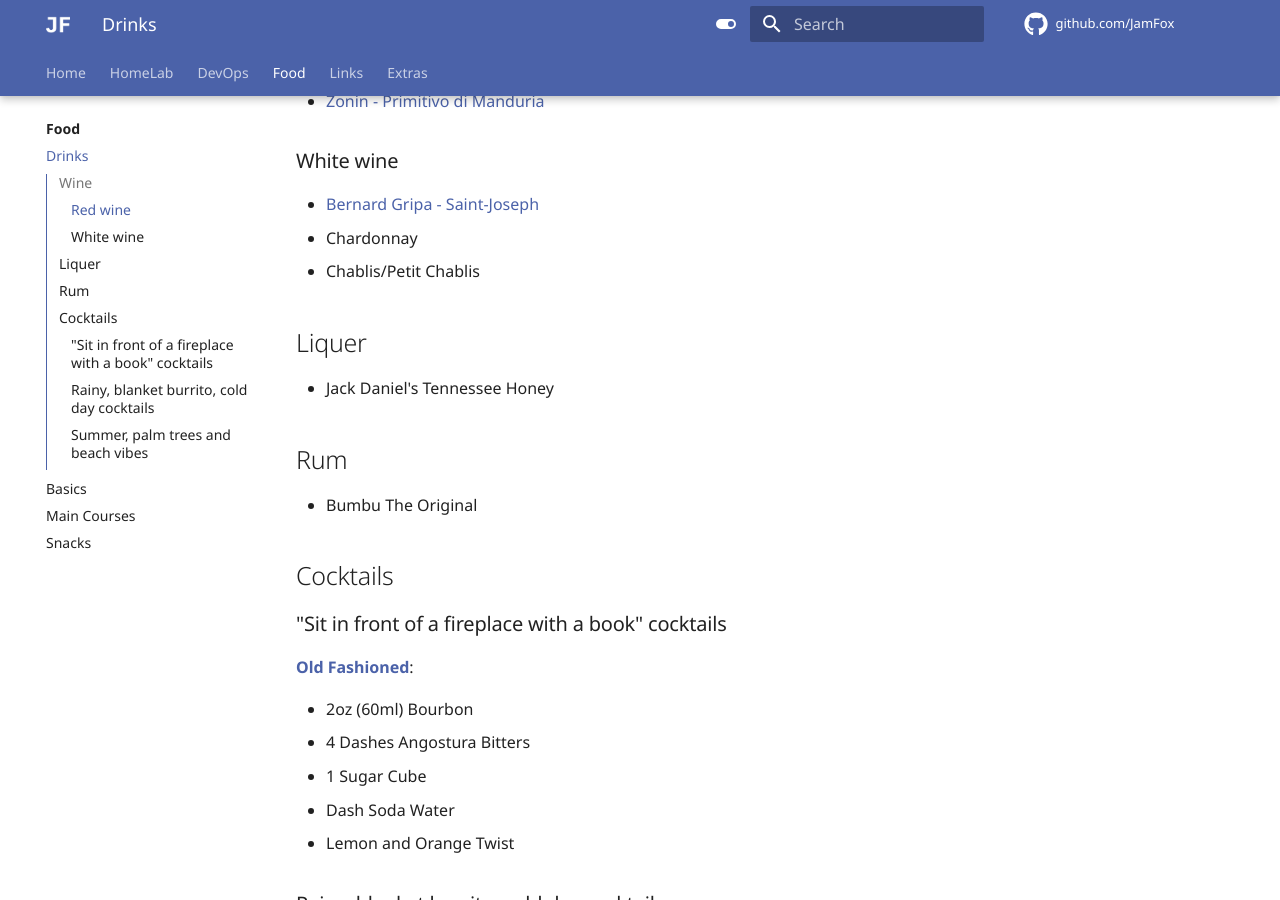
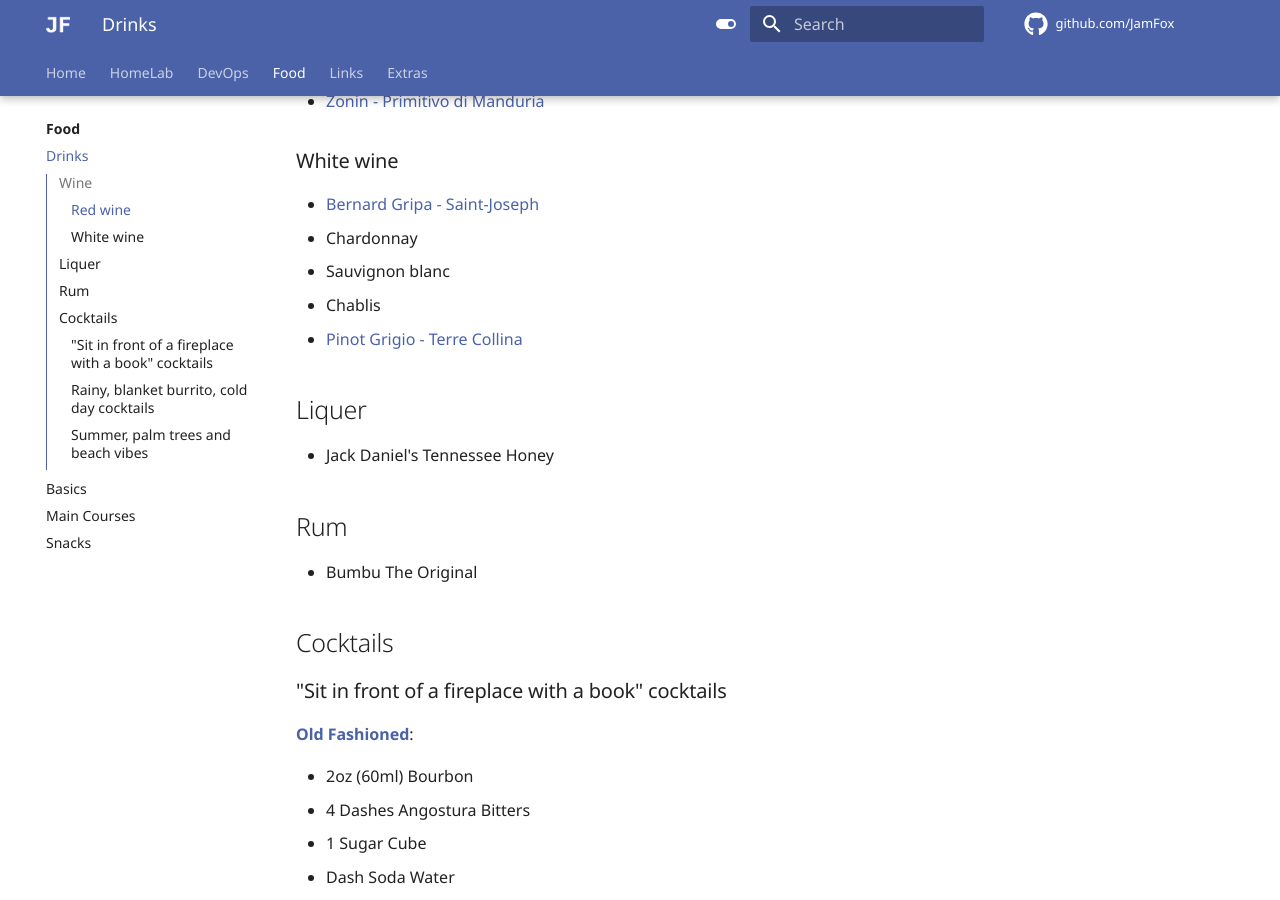
Before and after one commit to JamFox/docs.jamfox.dev, an MkDocs documentation site: the page built from docs/content/food/drinks.md, in a window 1280 px wide and 900 px high, scrolled down 436 px. Built offline with MkDocs 1.6.1 and Material for MkDocs 9.7.7, drawn with Linux system fonts in a browser that asks for light colours; comment, search, counter and statistics services are not loaded.

Commit message:
drinks: pinot grigio

```diff
--- a/docs/content/food/drinks.md
+++ b/docs/content/food/drinks.md
@@ -18,7 +18,9 @@ Collection of my favorite drinks.
 
 - [Bernard Gripa - Saint-Joseph](https://www.vivino.com/bernard-gripa-saint-joseph-blanc/w/1108993)
 - Chardonnay
-- Chablis/Petit Chablis
+- Sauvignon blanc
+- Chablis
+- [Pinot Grigio - Terre Collina](https://www.vivino.com/terre-collina-pinot-grigio/w/10694948)
 
 ## Liquer
 
```
